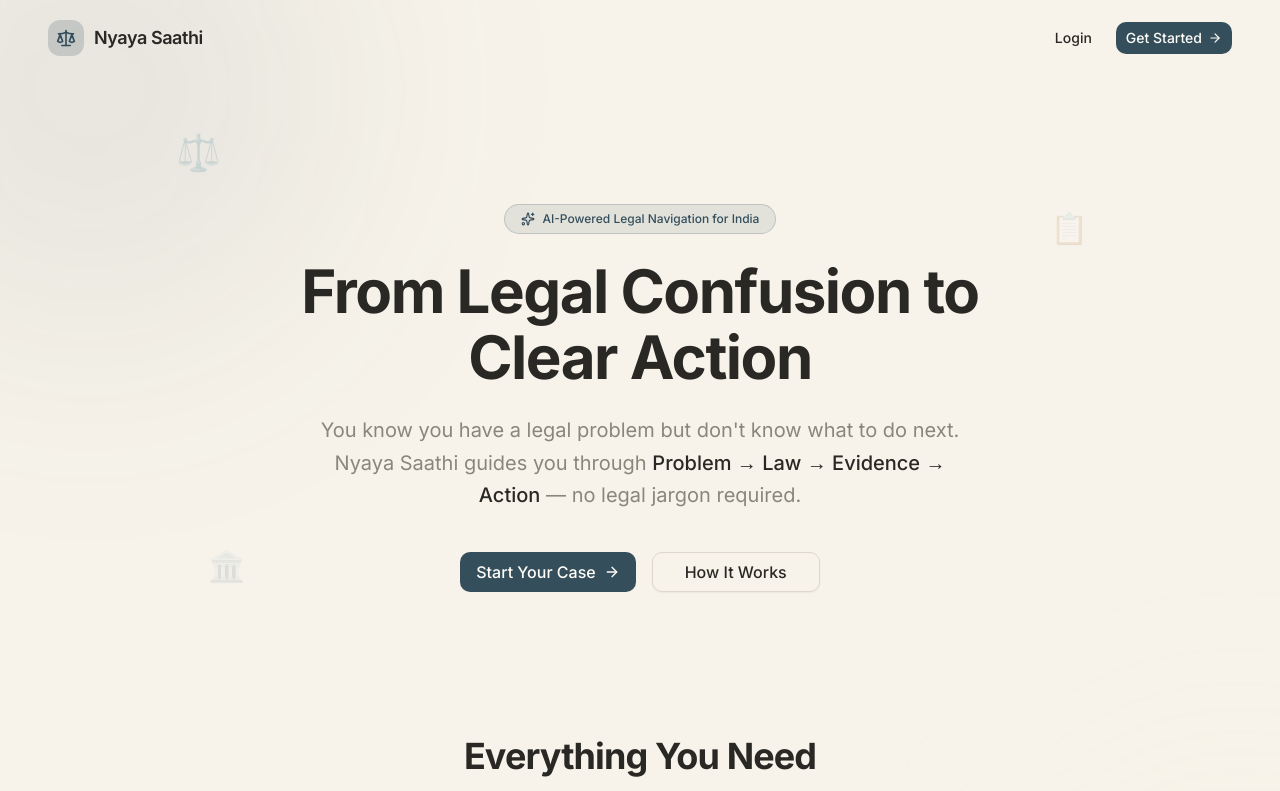
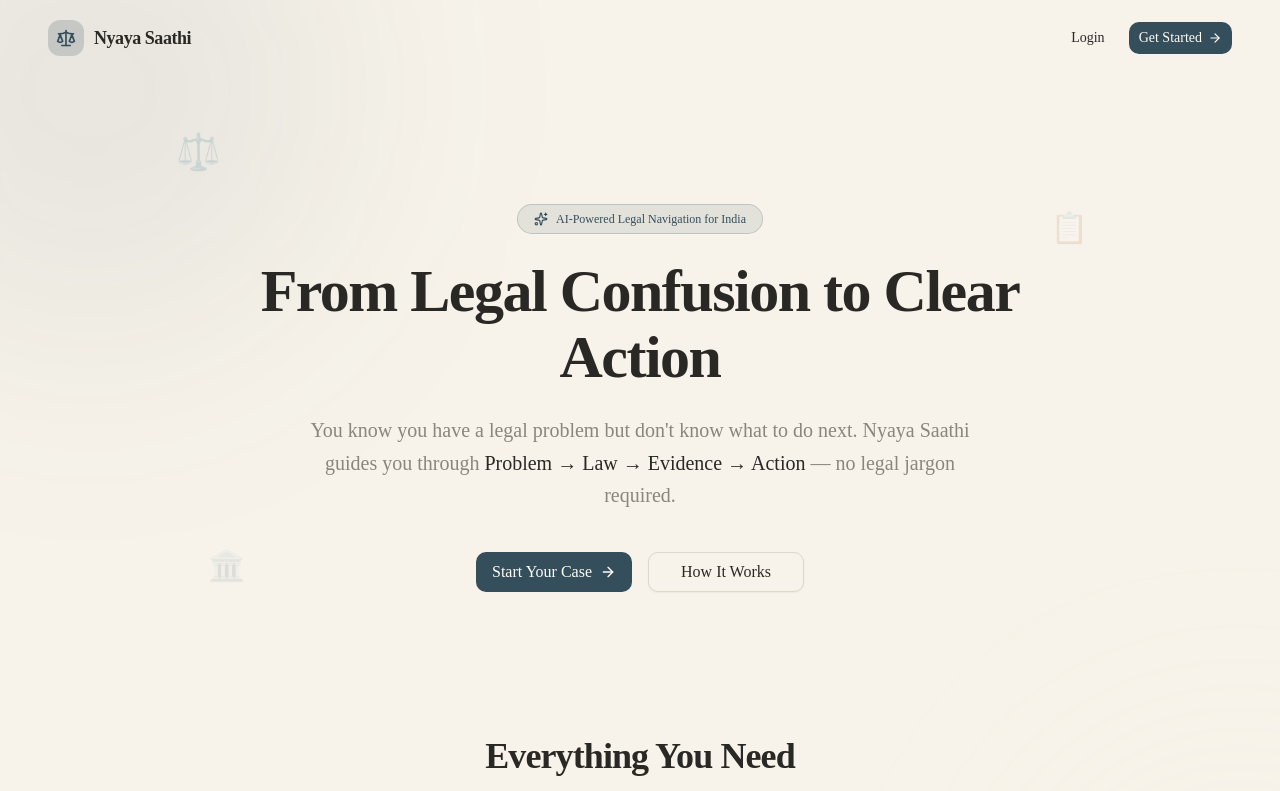
Before and after one commit to arshbibhaw/Nyaya-Saathi, a Next.js app in the folder frontend/: page / in a window 1280 px wide. Shown: the top 791 px of the page. Built offline with nearby package versions, Linux system fonts and the light colour scheme.

Commit message:
Configured the Frontend and Backend

```diff
--- a/frontend/src/app/layout.tsx
+++ b/frontend/src/app/layout.tsx
@@ -1,19 +1,7 @@
 import type { Metadata } from "next";
-import { Inter, Geist_Mono } from "next/font/google";
 import { ThemeProvider } from "@/components/theme-provider";
 import { NextAuthProvider } from "@/components/providers/session-provider";
 import "./globals.css";
-
-const inter = Inter({
-  variable: "--font-sans",
-  subsets: ["latin"],
-  display: "swap",
-});
-
-const geistMono = Geist_Mono({
-  variable: "--font-geist-mono",
-  subsets: ["latin"],
-});
 
 export const metadata: Metadata = {
   title: {
@@ -57,7 +45,7 @@
     <html
       lang="en"
       suppressHydrationWarning
-      className={`${inter.variable} ${geistMono.variable} h-full antialiased`}
+      className="h-full antialiased"
     >
       <body className="min-h-full flex flex-col bg-background text-foreground">
         <NextAuthProvider>
```
Also changed, not shown: 1 other file (tests, documents, lock files or other folders).
